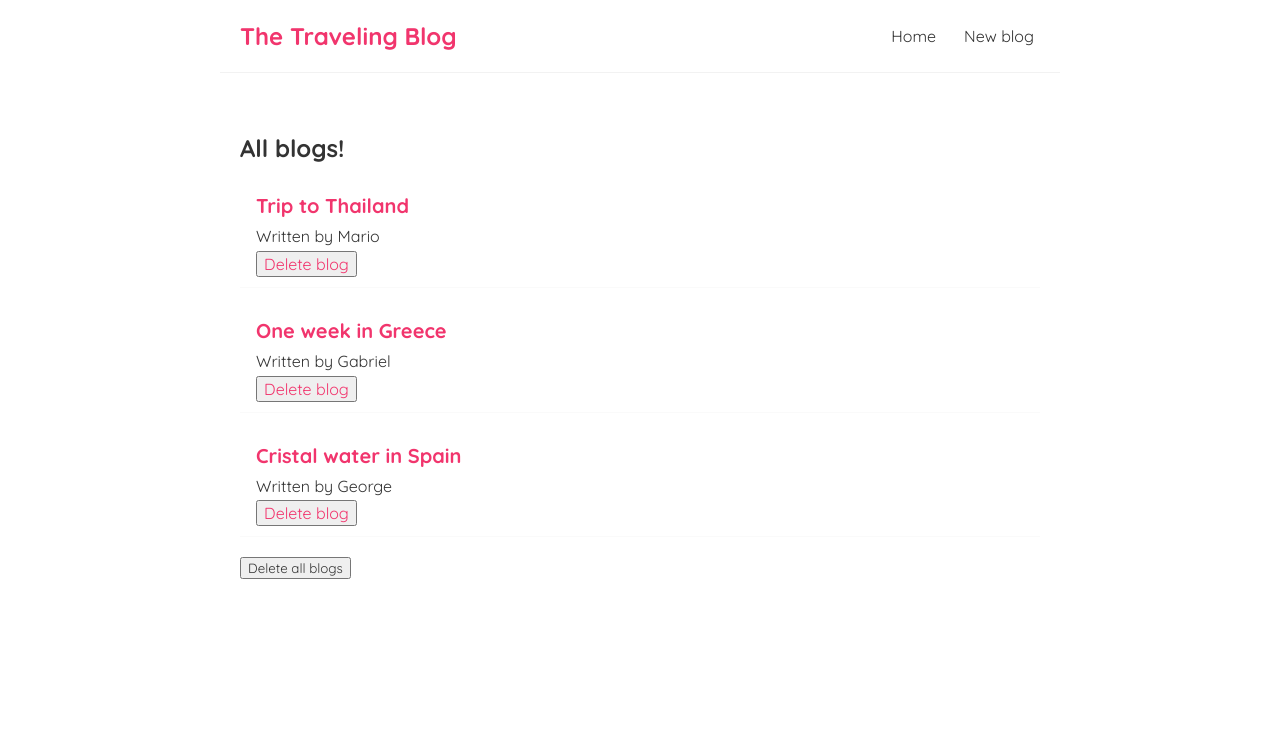
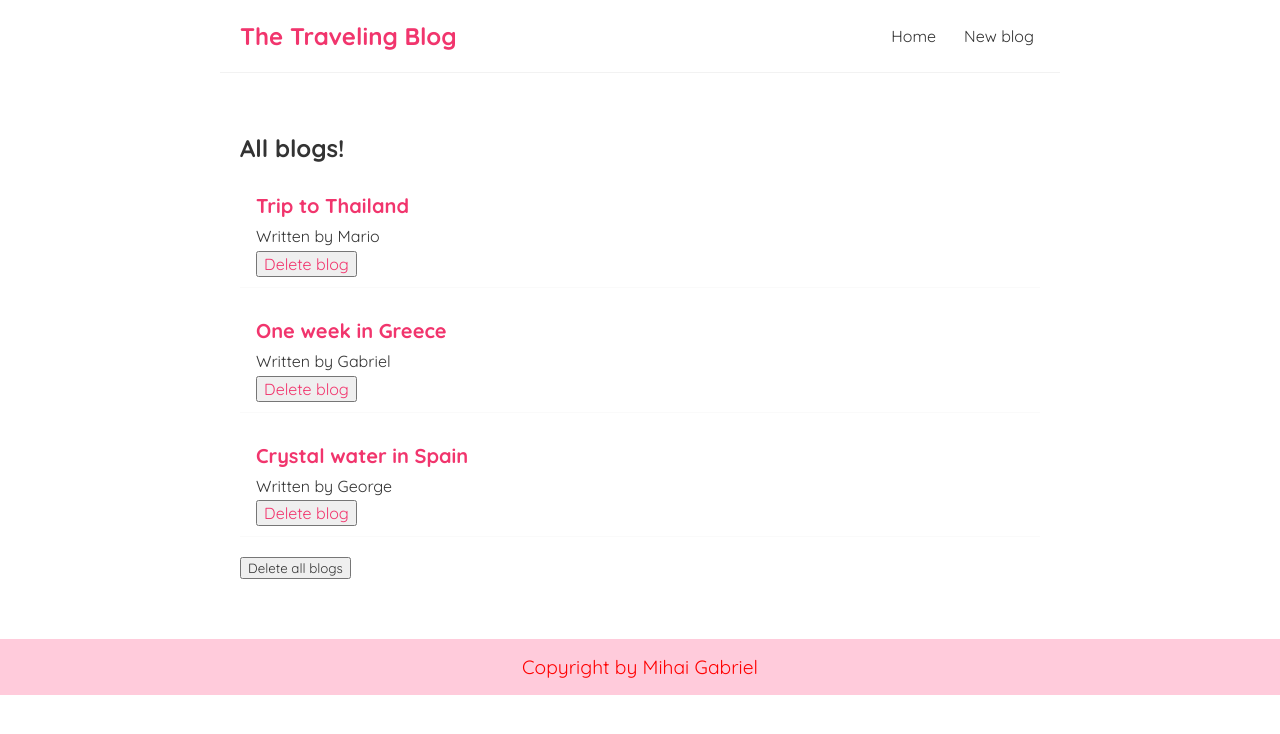
Before and after one commit to mihai-gabriel1/Traveling-blog, a React (Create React App) app: page / in a window 1280 px wide. Shown: the top 734 px of the page. Built offline with nearby package versions, Linux system fonts and the light colour scheme.

Commit message:
Created a database using the json server.

```diff
--- /dev/null
+++ b/data/db.json
@@ -0,0 +1,24 @@
+{
+  "blogs": [
+    {
+      "title": "Trip to Thailand",
+      "body": "lorem ipsum...",
+      "author": "Mario",
+      "id": 1
+    },
+
+    {
+      "title": "Trip to Thailand",
+      "body": "lorem ipsum...",
+      "author": "Mario",
+      "id": 2
+    },
+
+    {
+      "title": "Trip to Thailand",
+      "body": "lorem ipsum...",
+      "author": "Mario",
+      "id": 3
+    }
+  ]
+}
--- a/src/App.js
+++ b/src/App.js
@@ -1,12 +1,18 @@
 import Navbar from "./components/Navbar";
 import Home from "./components/Home";
+import Footer from "./components/Footer";
 
 function App() {
   return (
     <div className="App">
-      <Navbar />
+      <div className="nav-section">
+        <Navbar />
+      </div>
       <div className="content">
         <Home />
+      </div>
+      <div className="footer-section">
+        <Footer />
       </div>
     </div>
   );
--- /dev/null
+++ b/src/components/Footer.js
@@ -0,0 +1,9 @@
+const Footer = () => {
+  return (
+    <div className="footer">
+      <p>Copyright by Mihai Gabriel</p>
+    </div>
+  );
+};
+
+export default Footer;
--- a/src/components/Home.js
+++ b/src/components/Home.js
@@ -18,7 +18,7 @@ const Home = () => {
     },
 
     {
-      title: "Cristal water in Spain",
+      title: "Crystal water in Spain",
       body: "lorem ipsum...",
       author: "George",
       id: 3,
--- a/src/index.css
+++ b/src/index.css
@@ -61,3 +61,14 @@
   font-size: 1rem;
   margin-top: 0.3rem;
 }
+
+.footer {
+  text-align: center;
+  font-size: 1.2rem;
+  padding: 1rem;
+  background-color: #ffcbdb;
+}
+
+.footer p {
+  color: red;
+}
```
